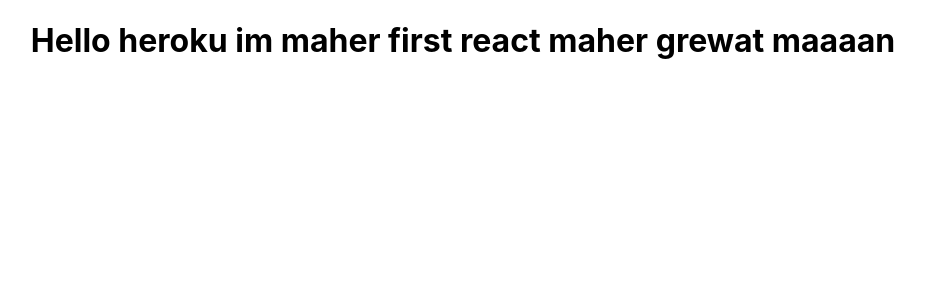
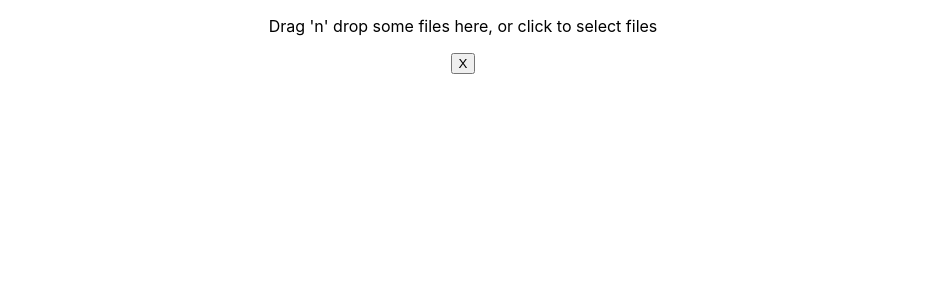
Before and after one commit to maher9393267111/current-heroku, a React (Create React App) app: page / in a window 1280 px wide. Shown: the top 300 px of the page, without its empty margins (177-1102 px from the left). Built offline with nearby package versions, Linux system fonts and the light colour scheme.

Commit message:
drag images is work and show

```diff
--- a/package.json
+++ b/package.json
@@ -6,15 +6,17 @@
     "@testing-library/jest-dom": "^5.16.4",
     "@testing-library/react": "^13.3.0",
     "@testing-library/user-event": "^13.5.0",
+    "axios": "^0.27.2",
     "express": "^4.18.1",
     "react": "^18.1.0",
     "react-dom": "^18.1.0",
+    "react-dropzone": "^14.2.1",
+    "react-router-dom": "^6.3.0",
     "react-scripts": "5.0.1",
     "web-vitals": "^2.1.4"
   },
   "scripts": {
-
-    "start": "node server/server.js",
+    "start": "react-scripts start",
     "build": "react-scripts build",
     "test": "react-scripts test",
     "eject": "react-scripts eject"
--- a/src/App.js
+++ b/src/App.js
@@ -1,12 +1,27 @@
 import logo from './logo.svg';
 import './App.css';
+import {useState, useEffect} from 'react';
+import Home from './pages/home/index';
+function App() {
 
-function App() {
+
+
   return (
     <div className="App">
 
 
-      <h1>Hello heroku im maher first react  maher  grewat maaaan </h1>
+
+
+<div>
+
+<Home/>
+
+</div>
+
+
+
+
+
     </div>
   );
 }
--- /dev/null
+++ b/src/pages/home/index.js
@@ -0,0 +1,63 @@
+import { useState } from 'react';
+import { useDropzone } from 'react-dropzone';
+
+const Home = () => {
+    const [uploadClass, setUploadClass] = useState('class-images');
+    const [images, setImages] = useState([]);
+
+    const { getRootProps, getInputProps } = useDropzone({
+        accept: 'image/*',
+        maxSize: 40000000000000000000000000,
+        maxFiles: 50,
+        multiple: true,
+        onDrop: (acceptedFiles) => {
+            acceptedFiles.forEach((file) => {
+                const reader = new FileReader();
+
+                reader.onabort = () => console.log('file reading was aborted');
+                reader.onerror = () => console.log('file reading has failed');
+                reader.onload = () => {
+                    // Do whatever you want with the file contents
+                    const imgUrl = reader.result;
+                    setImages(s => [imgUrl, ...s]);
+                }
+                reader.readAsDataURL(file);
+            });
+            setUploadClass('class-images');
+        },
+        onDragEnter: () => {
+            setUploadClass('class-images-uploading');
+        },
+        onDragLeave: () => {
+            setUploadClass('class-images');
+        }
+    });
+
+    return (
+        <div className='class'>
+            <div {...getRootProps()} className={uploadClass}
+                style={{ background: images.length === 0 ? 'none' : 'black' }}>
+                <input {...getInputProps()} />
+                {
+                    images.length === 0 ?
+                        (<p>Drag 'n' drop some files here, or click to select files</p>) :
+                        (
+
+                            images.map((img, i) => (
+                                <div className='img-div' key={i}>
+                                    <img src={img}></img>
+                                </div>
+                            ))
+
+                        )
+
+                }
+            </div>
+            <button className='img-delete-button' onClick={() => setImages([])}>X</button>
+        </div>
+    )
+};
+
+
+
+export default Home;
```
Also changed, not shown: 1 other file (tests, documents, lock files or other folders).
